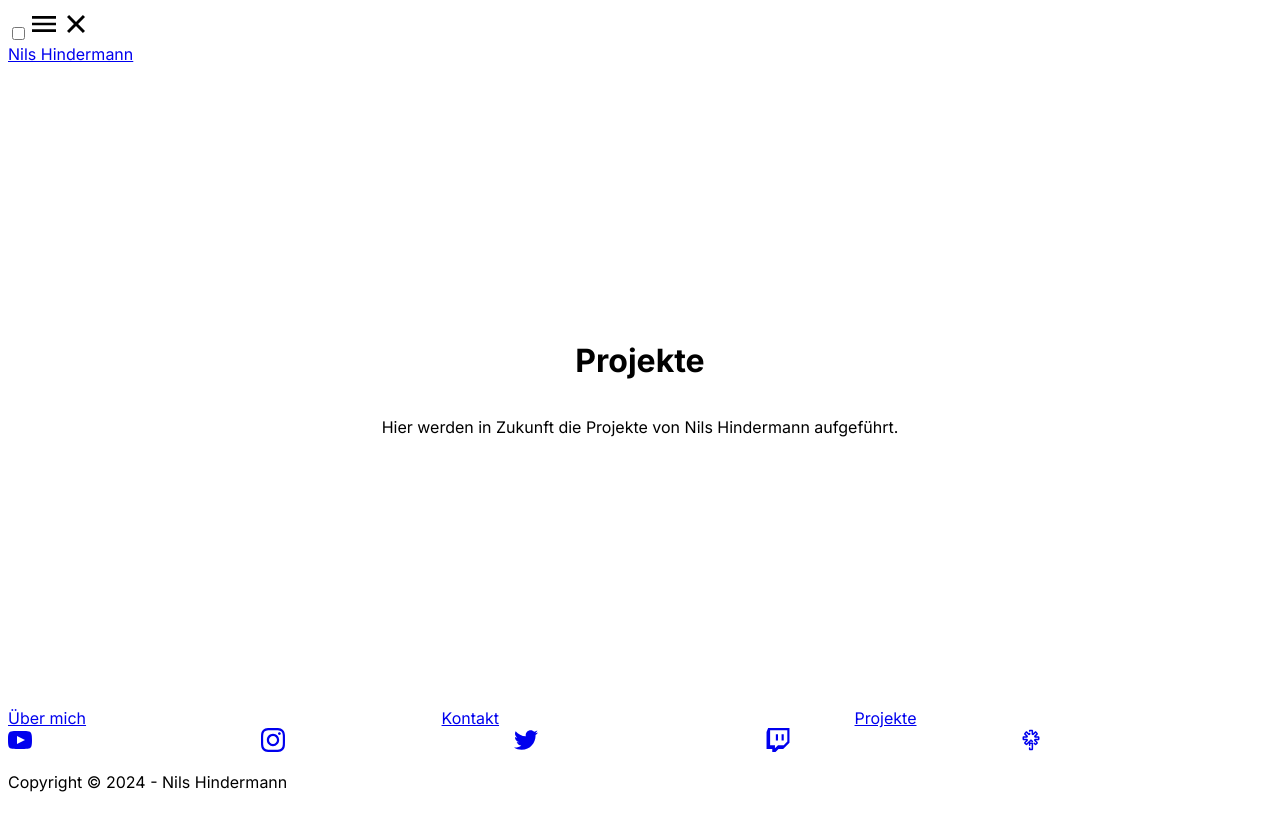
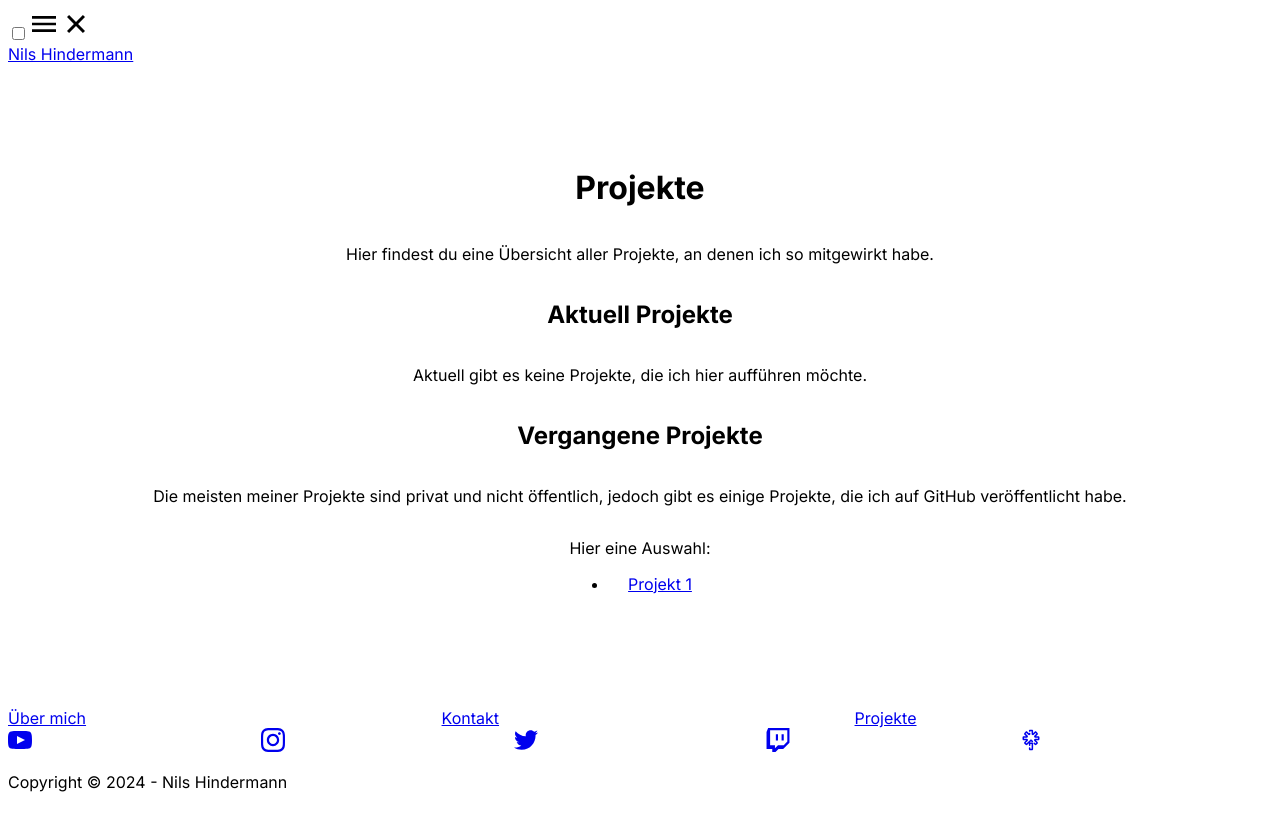
Before and after one commit to nilshindermann/nilsh.ch, a Next.js app: page /projects in a window 1280 px wide. Built offline with nearby package versions, Linux system fonts and the light colour scheme.

Commit message:
Update /projects page

```diff
--- a/app/(default)/projects/page.tsx
+++ b/app/(default)/projects/page.tsx
@@ -11,8 +11,28 @@ export default function ProjectsPage(): ReactElement {
         <>
             <h1 className="mb-5 text-4xl font-bold text-primary">Projekte</h1>
             <p>
-                Hier werden in Zukunft die Projekte von Nils Hindermann
-                aufgeführt.
+                Hier findest du eine Übersicht aller Projekte, an denen ich so
+                mitgewirkt habe.
+            </p>
+            <h2>Aktuell Projekte</h2>
+            <p>
+                Aktuell gibt es keine Projekte, die ich hier aufführen möchte.
+            </p>
+            <h2>Vergangene Projekte</h2>
+            <p>
+                Die meisten meiner Projekte sind privat und nicht öffentlich,
+                jedoch gibt es einige Projekte, die ich auf GitHub
+                veröffentlicht habe.
+            </p>
+            <p>
+                Hier eine Auswahl:
+                <ul>
+                    <li>
+                        <a href="https://github.com/nilshindermann">
+                            Projekt 1
+                        </a>
+                    </li>
+                </ul>
             </p>
         </>
     );
```
